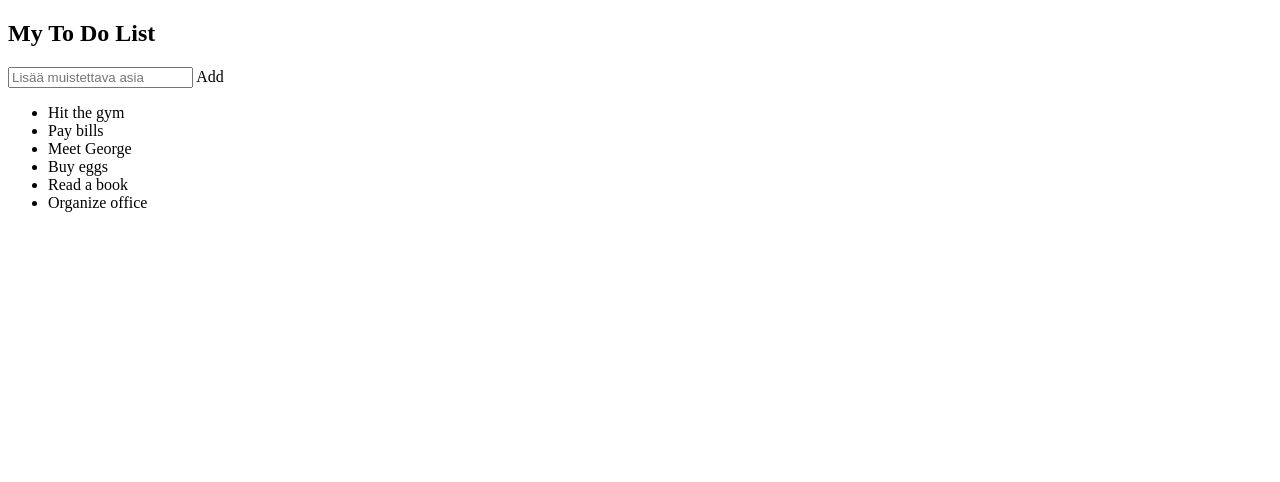
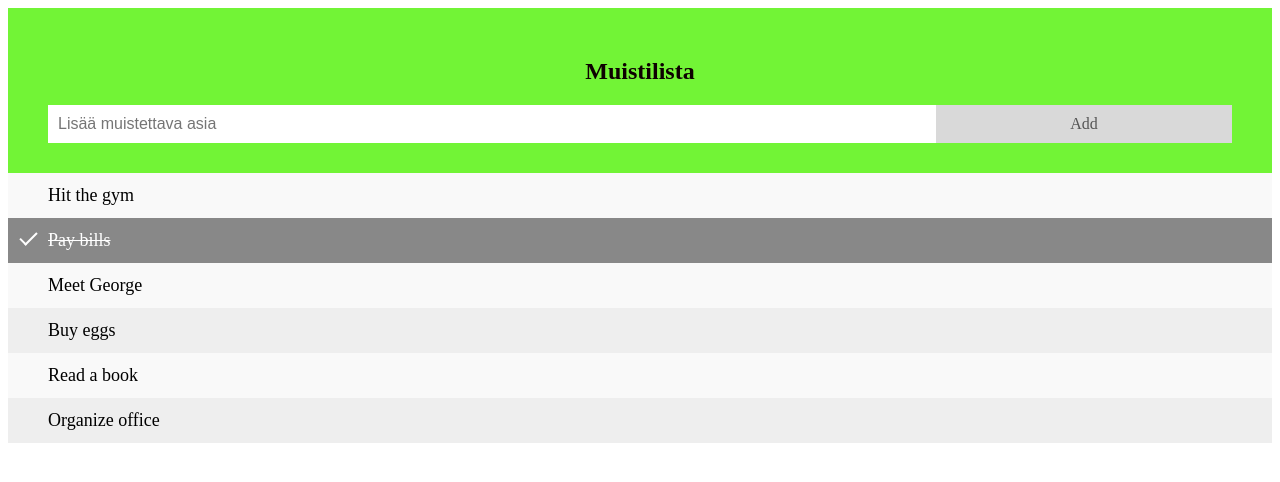
Before and after one commit to lanafabscoding/palvelinohjelmointikt, a plain HTML site: page todolist.html in a window 1280 px wide. Drawn offline with Linux system fonts and the light colour scheme.

Commit message:
testailua väreillä

```diff
--- a/todolist.css
+++ b/todolist.css
@@ -1,4 +1,4 @@
-/* Include the padding and border in an element's total width and height */
+/* Sisällytetään padding ja border elementin kaukk */
 * {
   box-sizing: border-box;
 }
@@ -71,9 +71,9 @@ ul li.checked::before {
 
 /* Style the header */
 .header {
-  background-color: #f44336;
+  background-color: #72f436;
   padding: 30px 40px;
-  color: white;
+  color: rgb(14, 1, 1);
   text-align: center;
 }
 
--- a/todolist.html
+++ b/todolist.html
@@ -5,10 +5,10 @@
     <title>Muistilista</title>
     <meta name="description" content="">
     <meta name="viewport" content="width=device-width, initial-scale=1">
-    <link rel="stylesheet" href="">
+    <link rel="stylesheet" href="todolist.css">
 </head>
  <div id="myDIV" class="header">
-  <h2>My To Do List</h2>
+  <h2>Muistilista</h2>
   <input type="text" id="myInput" placeholder="Lisää muistettava asia">
   <span onclick="newElement()" class="addBtn">Add</span>
 </div>
```
